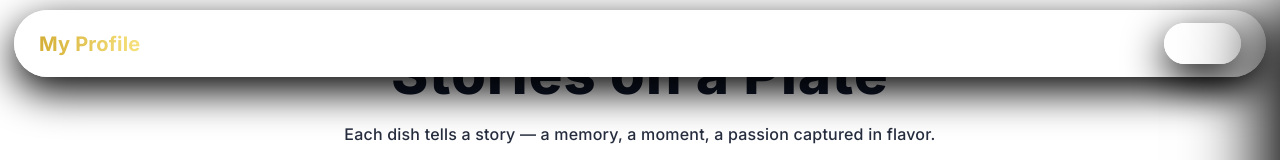
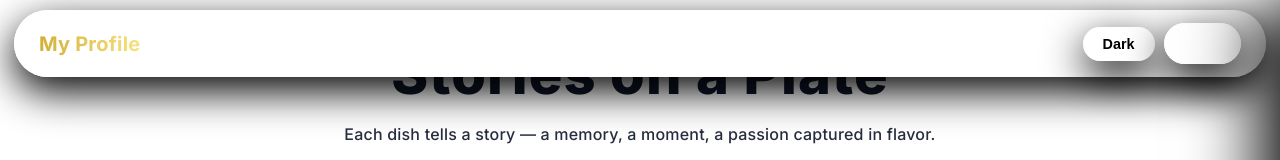
Before and after one commit to AlexanderHardinan/alexhardinan, a Next.js app: page /stories-on-a-plate in a window 1280 px wide. Shown: the top 160 px of the page. Built offline with nearby package versions, Linux system fonts and the light colour scheme.

Commit message:
phase6: add global dark theme toggle with persistence

```diff
--- a/app/globals.css
+++ b/app/globals.css
@@ -811,3 +811,39 @@ a{color:inherit;text-decoration:none}
 .sidebar--myrecipebook nav a:hover{
   color:#fff;
 }
+
+/* =========================================================
+   Phase 6 — Dark Theme Wiring + Toggle placement
+   ========================================================= */
+
+/* Ensure global background/text follow theme tokens */
+body{
+  background: var(--bg);
+  color: var(--fg);
+}
+
+/* Header actions row (toggle + menu) */
+.header-actions{
+  display:flex;
+  align-items:center;
+  gap:.6rem;
+}
+
+/* Toggle sizing tweaks (optional but clean) */
+.theme-toggle{
+  min-width:72px;
+}
+
+:root[data-theme="dark"] .footer{
+  border-top-color: rgba(255,255,255,.10);
+}
+:root[data-theme="dark"] .story-caption,
+:root[data-theme="dark"] .press-content,
+:root[data-theme="dark"] .ethos-content,
+:root[data-theme="dark"] .offduty-text p,
+:root[data-theme="dark"] .blog-text p{
+  color: rgba(231,237,246,.80);
+}
+:root[data-theme="dark"] .divider{
+  border-top-color: rgba(255,255,255,.10);
+}
--- a/app/layout.tsx
+++ b/app/layout.tsx
@@ -6,7 +6,7 @@ import ContactWidget from '../components/ContactWidget';
 
 const inter = Inter({
   subsets: ['latin'],
-  display: 'swap', // prevents font blocking render
+  display: 'swap',
 });
 
 export const metadata: Metadata = {
@@ -34,13 +34,29 @@ export default function RootLayout({ children }: { children: React.ReactNode })
   return (
     <html lang="en" suppressHydrationWarning>
       <head>
-        {/* 🔥 Speed optimizations */}
+        {/* Speed optimizations */}
         <link rel="preconnect" href="https://vitals.vercel-insights.com" />
         <link rel="preconnect" href="https://res.cloudinary.com" />
         <link rel="dns-prefetch" href="https://vitals.vercel-insights.com" />
         <meta httpEquiv="Cache-Control" content="public, max-age=604800, immutable" />
         <meta name="viewport" content="width=device-width, initial-scale=1, viewport-fit=cover" />
+
+        {/* Set a default theme-color; ThemeToggle will update this dynamically */}
         <meta name="theme-color" content="#ffffff" />
+
+        {/* Theme bootstrap (prevents flash) */}
+        <script
+          dangerouslySetInnerHTML={{
+            __html: `
+(function () {
+  try {
+    var saved = localStorage.getItem('theme');
+    var theme = saved || (window.matchMedia && window.matchMedia('(prefers-color-scheme: dark)').matches ? 'dark' : 'light');
+    document.documentElement.setAttribute('data-theme', theme);
+  } catch (e) {}
+})();`,
+          }}
+        />
       </head>
 
       <body className={inter.className}>
--- a/components/Header.tsx
+++ b/components/Header.tsx
@@ -3,24 +3,22 @@
 import Link from 'next/link';
 import { usePathname } from 'next/navigation';
 import { useState } from 'react';
+import ThemeToggle from './ThemeToggle';
 
 export default function Header() {
   const [open, setOpen] = useState(false);
   const pathname = usePathname();
 
-  // Applies on /myrecipebook and all subroutes
   const isMyRecipeBook = pathname === '/myrecipebook' || pathname.startsWith('/myrecipebook/');
 
   return (
     <>
-      {/* Transparent, absolute, full-width header. No seam with hero. */}
       <header className={`site-header ${isMyRecipeBook ? 'site-header--myrecipebook' : ''}`}>
         <div className="site-header__inner">
           <Link href="/" className="brand" aria-label="My Profile Home">
             My Profile
           </Link>
 
-          {/* Desktop nav */}
           <nav className="nav-desktop">
             <Link href="/">Home</Link>
             <Link href="/stories-on-a-plate">Stories on a Plate</Link>
@@ -31,14 +29,15 @@ export default function Header() {
             <Link href="/off-duty">Off Duty</Link>
           </nav>
 
-          {/* Mobile toggle */}
-          <button className="btn nav-toggle" onClick={() => setOpen(true)}>
-            Menu
-          </button>
+          <div className="header-actions">
+            <ThemeToggle />
+            <button className="btn nav-toggle" onClick={() => setOpen(true)}>
+              Menu
+            </button>
+          </div>
         </div>
       </header>
 
-      {/* Mobile sidebar */}
       <aside
         className={`sidebar ${open ? 'open' : ''} ${isMyRecipeBook ? 'sidebar--myrecipebook' : ''}`}
         role="dialog"
@@ -70,7 +69,9 @@ export default function Header() {
               Off Duty
             </Link>
           </nav>
-          <div style={{ padding: 16 }}>
+
+          <div style={{ padding: 16, display: 'flex', gap: 10, flexWrap: 'wrap' }}>
+            <ThemeToggle />
             <button className="btn" onClick={() => setOpen(false)}>
               Close
             </button>
--- /dev/null
+++ b/components/ThemeToggle.tsx
@@ -0,0 +1,48 @@
+'use client';
+
+import { useEffect, useState } from 'react';
+
+type Theme = 'light' | 'dark';
+
+function getInitialTheme(): Theme {
+  if (typeof document === 'undefined') return 'light';
+  const attr = document.documentElement.getAttribute('data-theme');
+  return (attr === 'dark' ? 'dark' : 'light') as Theme;
+}
+
+export default function ThemeToggle() {
+  const [theme, setTheme] = useState<Theme>('light');
+
+  useEffect(() => {
+    setTheme(getInitialTheme());
+  }, []);
+
+  useEffect(() => {
+    if (typeof document === 'undefined') return;
+
+    document.documentElement.setAttribute('data-theme', theme);
+    try {
+      localStorage.setItem('theme', theme);
+    } catch {}
+
+    // Update browser UI color
+    const meta = document.querySelector('meta[name="theme-color"]');
+    if (meta) {
+      meta.setAttribute('content', theme === 'dark' ? '#0b0f14' : '#ffffff');
+    }
+  }, [theme]);
+
+  const nextTheme: Theme = theme === 'dark' ? 'light' : 'dark';
+
+  return (
+    <button
+      type="button"
+      className="btn btn--ghost btn--sm theme-toggle"
+      onClick={() => setTheme(nextTheme)}
+      aria-label={`Switch to ${nextTheme} theme`}
+      title={`Switch to ${nextTheme} theme`}
+    >
+      {theme === 'dark' ? 'Light' : 'Dark'}
+    </button>
+  );
+}
```
